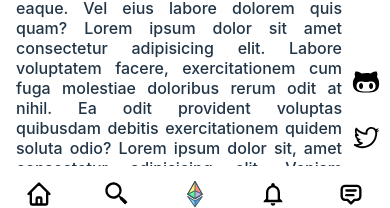
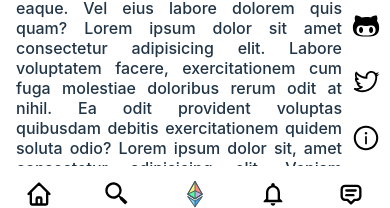
Before and after one commit to krishnakanthati/hiipal, a React (Vite) app: page /#/ in a window 390 px wide. Shown: the part 630-838 px from the top of the page. Built offline with nearby package versions, Linux system fonts and the light colour scheme.

Commit message:
responsive site

```diff
--- a/src/components/Navbar/Navbar.jsx
+++ b/src/components/Navbar/Navbar.jsx
@@ -7,6 +7,7 @@ import diamond from "../../assets/diamond.mp3";
 import * as HiIcons from "react-icons/hi";
 import * as CgIcons from "react-icons/cg";
 import * as BiIcons from "react-icons/bi";
+import * as AiIcons from "react-icons/ai";
 import * as TbIcons from "react-icons/tb";
 import * as MdIcons from "react-icons/md";
 import * as RxIcons from "react-icons/rx";
@@ -73,6 +74,11 @@ function Navbar() {
         <ul className="sidebar-ul">
           <li className="sidebar-li">
             <Link className="nav-link" to="/">
+              <AiIcons.AiOutlineInfoCircle className="nav-icon" />
+            </Link>
+          </li>
+          <li className="sidebar-li">
+            <Link className="nav-link" to="/">
               <RxIcons.RxTwitterLogo className="nav-icon" />
             </Link>
           </li>
```
